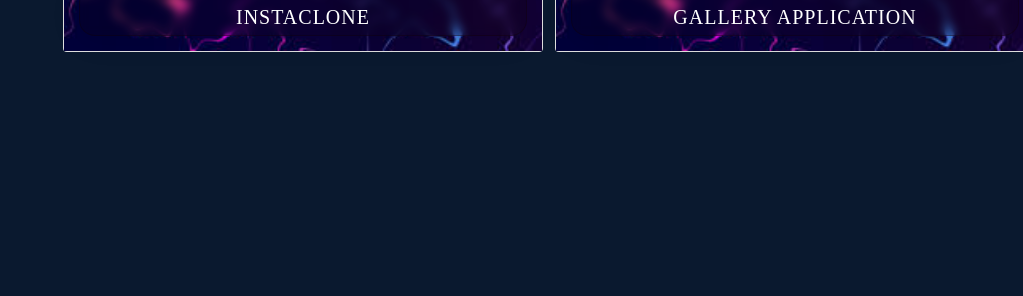
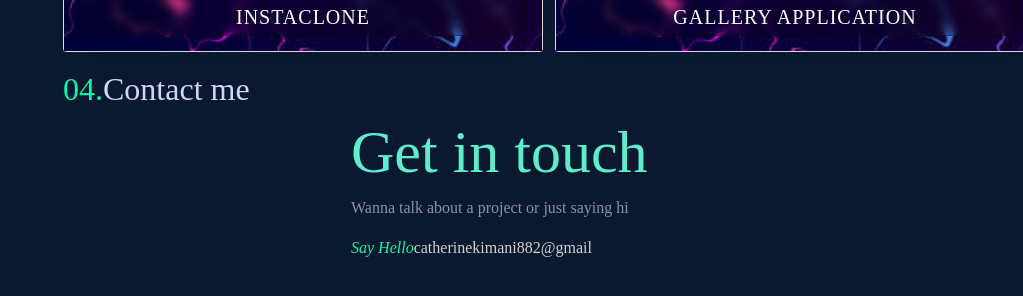
Before and after one commit to catherinekimani/mini-portfolio, a React (Create React App) app: page / in a window 1280 px wide. Shown: the part 2268-2564 px from the top of the page, without its empty margins (257-1280 px from the left). Before the commit the page ends 2336 px from the top, so only its background shows below. Built offline with nearby package versions, Linux system fonts and the light colour scheme; a web font is replaced by a local one.

Commit message:
Ft: Create contact template

```diff
--- a/src/App.css
+++ b/src/App.css
@@ -217,7 +217,7 @@ a:hover {
 	margin: 7%;
 }
 
-#About {
+#About{
 	height: 70vh;
 	margin-top: 18%;
 	margin-left: 25%;
@@ -307,8 +307,27 @@ border: 1px solid rgba(19, 2, 2, 0.3);
 	height: calc(95%);
 	padding-top: 100px;
 }
-.back i{
+
+.back i {
 	font-size: 3rem;
 	color: white;
 	margin-left: 8%;
 }
+
+.title {
+	font-size: clamp(40px, 5vw, 60px);
+	margin-left: 30%;
+	color: #5deecd;
+}
+
+.p ,i{
+	font-family: 'Times New Roman', Times, serif;
+	margin-left: 30%;
+	color: #8892b0;
+}
+
+#contact {
+	height: 80vh;
+	margin-top: 18%;
+	margin-left: 25%;
+}
--- a/src/App.js
+++ b/src/App.js
@@ -1,5 +1,6 @@
 import './App.css';
 import About from './components/About';
+import Contact from './components/Contact';
 import Home from './components/Home';
 import Navbar from './components/Navbar';
 import Portfolio from './components/Portfolio';
@@ -15,6 +16,9 @@ function App() {
       <>
         <Portfolio />
       </>
+      <>
+        <Contact />
+      </>
     </div>
   );
 }
--- /dev/null
+++ b/src/components/Contact.js
@@ -0,0 +1,15 @@
+import React from 'react'
+
+const Contact = () => {
+  return (
+      <div id='contact'>
+          <h2><span>04.</span>Contact me</h2>
+          <h2 className='title'>Get in touch</h2>
+          <p className='p'>Wanna talk about a project or just saying hi</p>
+          <i class="fa fa-comments"><span id="io">Say Hello</span></i>
+          <a href='Email: catherinekimani882@gmail.com'>catherinekimani882@gmail</a>
+    </div>
+  )
+}
+
+export default Contact
```
Lines whose indentation alone changed are shown as unchanged.
